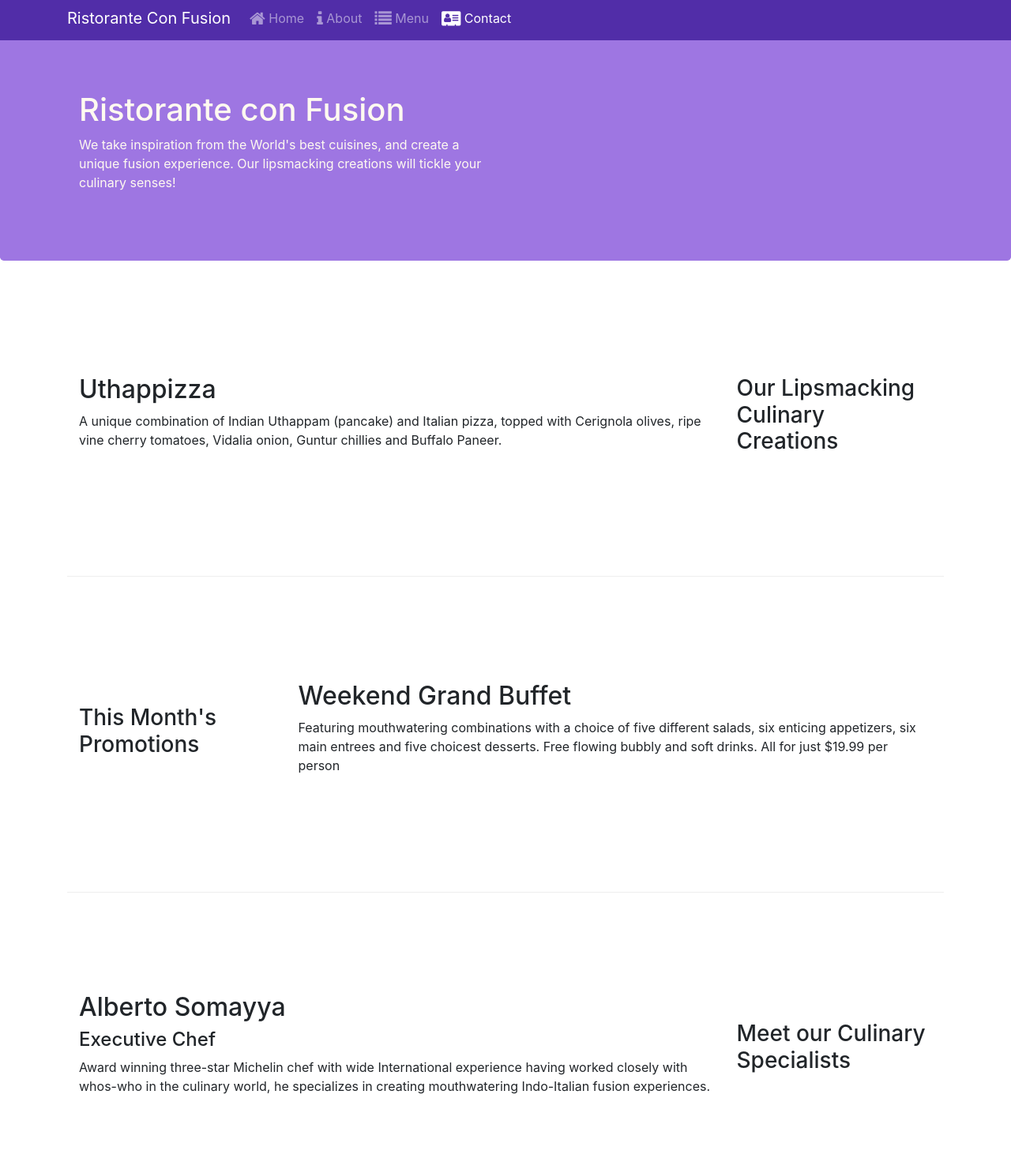
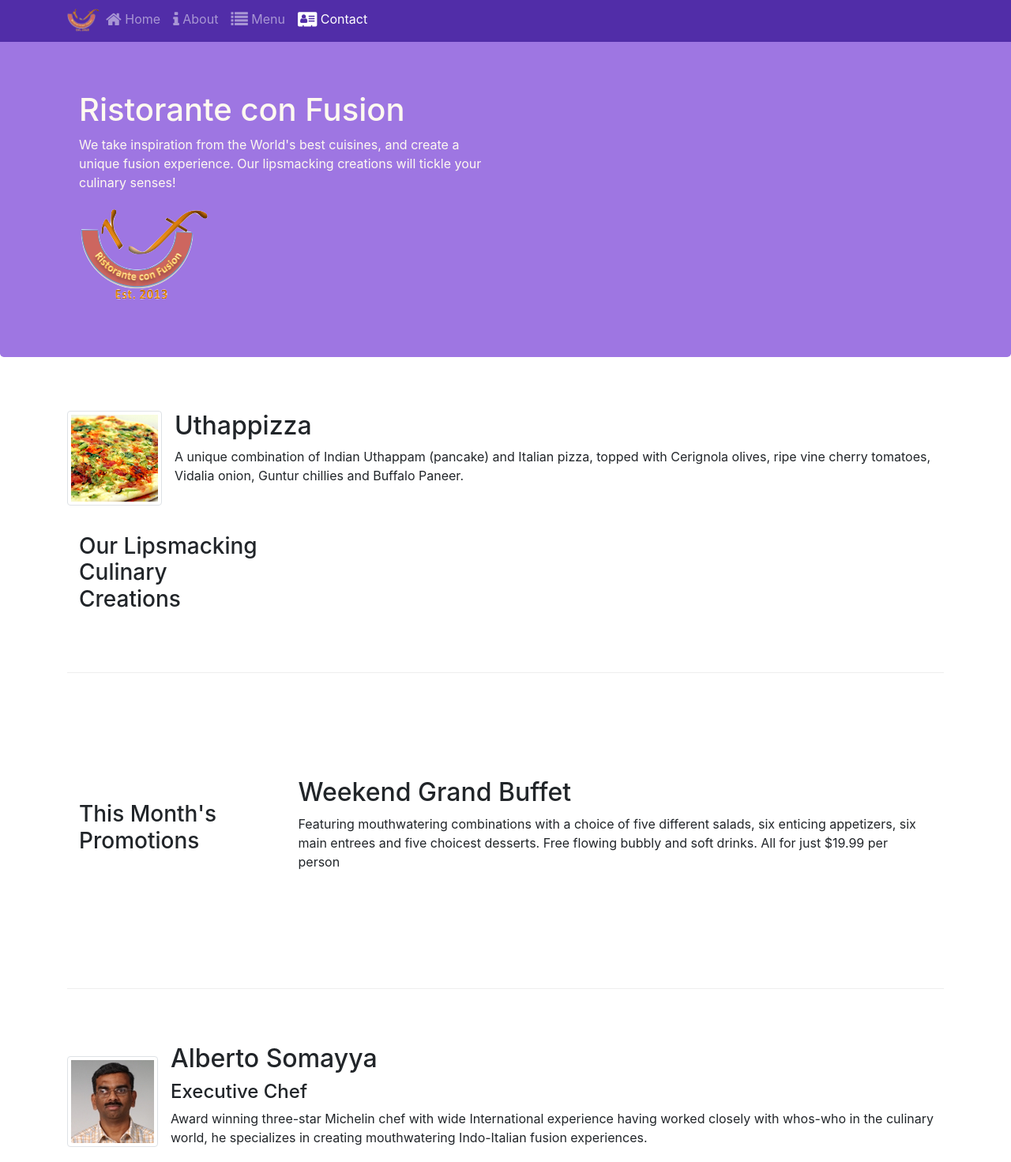
Before and after one commit to Hoangdebug/FER201m, a website: page Bootstrap4/conFusion/index.html in a window 1280 px wide. Shown: the part 5-1476 px from the top of the page at 79% size. Drawn offline with nearby package versions, Linux system fonts and the light colour scheme.

Commit message:
Images and Medias

```diff
--- a/Bootstrap4/conFusion/index.html
+++ b/Bootstrap4/conFusion/index.html
@@ -28,7 +28,7 @@
           <button class="navbar-toggler" type="button" data-toggle="collapse" data-target="#Navbar">
               <span class="navbar-toggler-icon"></span>
           </button>
-          <a class="navbar-brand" href="#">Ristorante Con Fusion</a>
+          <a class="navbar-brand mr-auto" href="#"><img src="img/logo.png" height="30" width="41"></a>
           <div class="collapse navbar-collapse" id="Navbar">
               <ul class="navbar-nav mr-auto">
                       <li class="nav-item"><a class="nav-link" href="index.html"><span class="fa fa-home fa-lg"></span> Home</a></li>
@@ -52,7 +52,9 @@
               your culinary senses!
             </p>
           </div>
-          <div class="col-12 col-sm"></div>
+          <div class="col-12 col-sm align-self-center">
+            <img src="img/logo.png" class="img-fluid">
+        </div>
         </div>
       </div>
     </header>
@@ -63,14 +65,17 @@
         <div class="col-12 col-sm-4 order-sm-last col-md-3">
           <h3>Our Lipsmacking Culinary Creations</h3>
         </div>
-        <div class="col col-sm order-sm-first col-md">
-          <h2>Uthappizza</h2>
-          <p>
-            A unique combination of Indian Uthappam (pancake) and Italian pizza,
-            topped with Cerignola olives, ripe vine cherry tomatoes, Vidalia
-            onion, Guntur chillies and Buffalo Paneer.
-          </p>
-        </div>
+        <div class="media">
+          <img class="d-flex mr-3 img-thumbnail align-self-center"
+                  src="img/uthappizza.png" alt="Uthappizza">
+          <div class="media-body">
+              <h2 class="mt-0">Uthappizza</h2>
+              <p class="d-none d-sm-block">A unique combination of Indian Uthappam (pancake) and
+                  Italian pizza, topped with Cerignola olives, ripe vine
+                  cherry tomatoes, Vidalia onion, Guntur chillies and
+                  Buffalo Paneer.</p>
+          </div>
+      </div>
       </div>
 
       <div class="row row-content align-items-center">
@@ -92,16 +97,19 @@
         <div class="col-12 col-sm-4 order-sm-last col-md-3">
           <h3>Meet our Culinary Specialists</h3>
         </div>
-        <div class="col col-sm order-sm-first col-md">
-          <h2>Alberto Somayya</h2>
-          <h4>Executive Chef</h4>
-          <p>
-            Award winning three-star Michelin chef with wide International
-            experience having worked closely with whos-who in the culinary
-            world, he specializes in creating mouthwatering Indo-Italian fusion
-            experiences.
-          </p>
-        </div>
+        <div class="media">
+          <img class="d-flex mr-3 img-thumbnail align-self-center"
+                  src="img/alberto.png" alt="Alberto Somayya">
+          <div class="media-body">
+              <h2 class="mt-0">Alberto Somayya</h2>
+              <h4>Executive Chef</h4>
+              <p class="d-none d-sm-block">Award winning three-star Michelin chef with wide
+                  International experience having worked closely with
+                  whos-who in the culinary world, he specializes in
+                  creating mouthwatering Indo-Italian fusion experiences.
+                  </p>
+          </div>
+      </div>
       </div>
     </div>
 
```
Also changed, not shown: Bootstrap4/conFusion/img/alberto.png (added), Bootstrap4/conFusion/img/buffet.png (added), Bootstrap4/conFusion/img/logo.png (added), Bootstrap4/conFusion/img/uthappizza.png (added), 1 other file.
